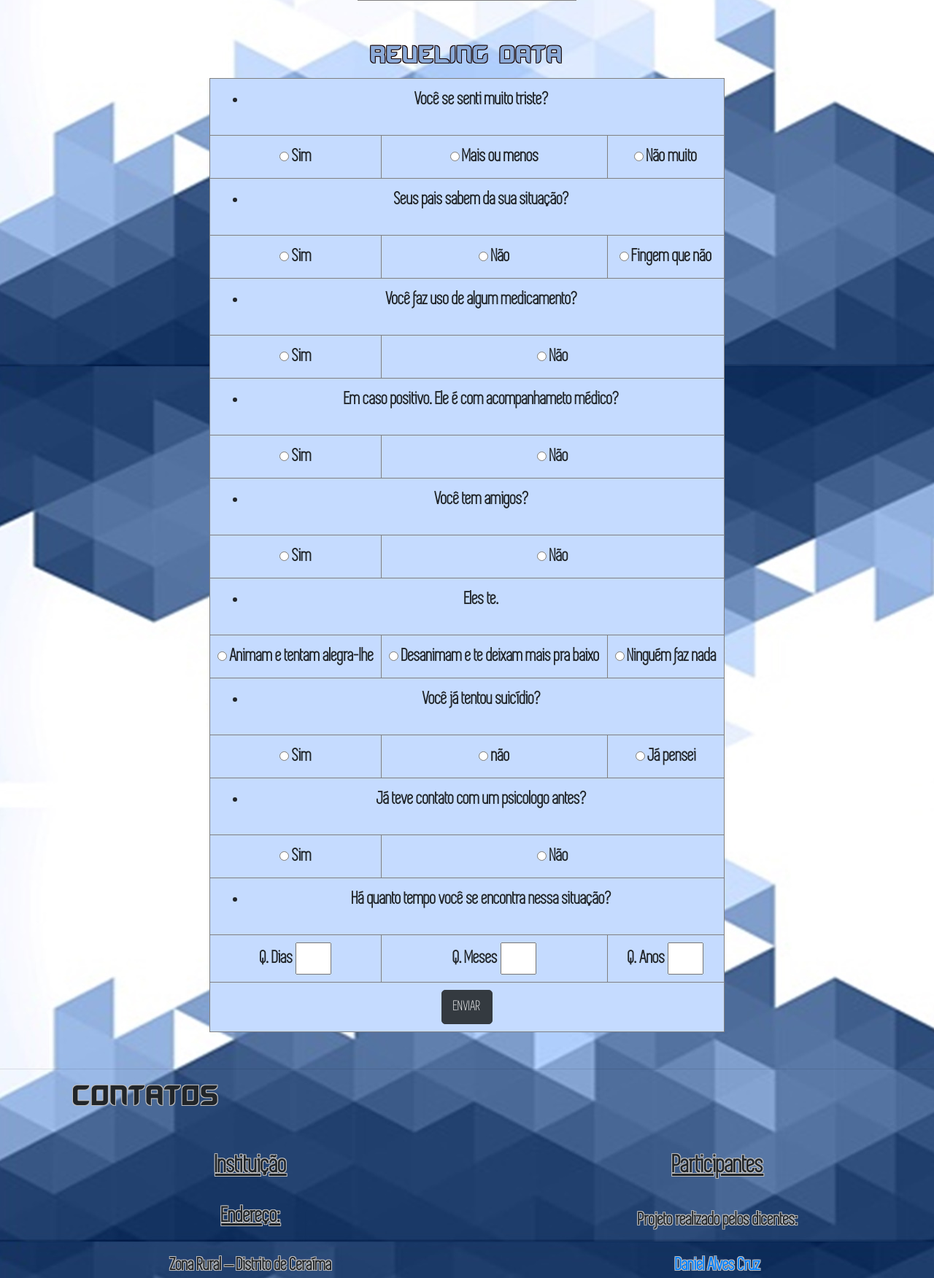
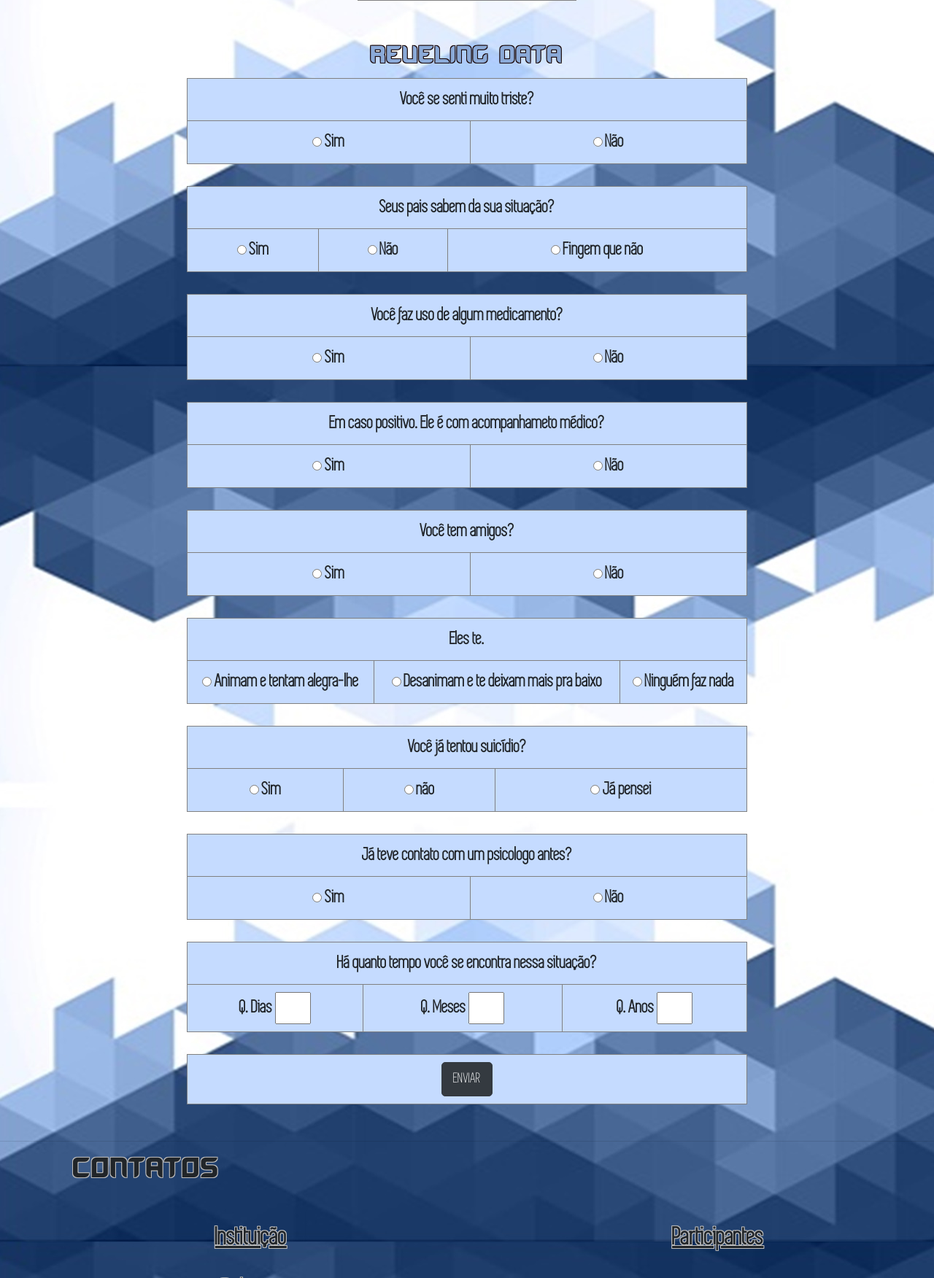
Before and after one commit to Daniel2AII/MeuSite, a Flask app: page /form_pacient in a window 1280 px wide. Shown: the part 698-2450 px from the top of the page at 73% size. Run offline with Flask 2, Linux system fonts and the light colour scheme; lists and menus that the app fills with data are empty; some libraries are stand-ins or nearby versions.

Commit message:
Página de formulário do paciente

```diff
--- a/templates/_links/_FormP.html
+++ b/templates/_links/_FormP.html
@@ -10,16 +10,16 @@ Friendy Talk
 	<ul class="nav nav-tabs" id="myTab" role="tablist">
 		 <li class="nav-item">
 			   <a class="nav-link" id="home-tab" data-toggle="tab" href="/" role="tab" aria-controls="home" aria-selected="true"><b>Home</b></a>
-		  </li>
+
 		  <li class="nav-item">
 			  <a class="nav-link" id="profile-tab" data-toggle="tab" href="/register" role="tab" aria-controls="profile" aria-selected="false"><b>Register</b></a>
-		  </li>
+
 		  <li class="nav-item">
 			   <a class="nav-link" id="contact-tab" data-toggle="tab" href="/about" role="tab" aria-controls="contact" aria-selected="false"><b>About</b></a>
-		  </li>
+
 		  <li class="nav-item">
 			   <a class="nav-link active" id="contact-tab" data-toggle="tab" href="#_FormP.html" role="tab" aria-controls="contact" aria-selected="false"><b>Form</b></a>
-		  </li>
+
 	</ul>
 </nav>
 
@@ -75,62 +75,73 @@ Friendy Talk
 
 	<h2 class="t1">Reveling Data</h2>
 
-	<table border="1" align="center" bgcolor="#c5dbff">
+	<table border="1" align="center" bgcolor="#c5dbff" style="width: 60%;">
 		<tr>
-			<th colspan="3"><ul><li>Você se senti muito triste?</li></ul></th>
+			<th colspan="3">Você se senti muito triste?</th>
 
 		</tr>
 		<tr>
-			<td><input type="radio" name="resp1"> Sim</td>
-			<td><input type="radio" name="resp1"> Mais ou menos</td>
-			<td><input type="radio" name="resp1"> Não muito</td>
+			<td ><input type="radio" name="resp1"> Sim</td>
+			<td ><input type="radio" name="resp1"> Não</td>
 		</tr>
+	</table> <br/>
+
+	<table border="1" align="center" bgcolor="#c5dbff" style="width: 60%;">
 
 		<tr>
-			<th colspan="3"><ul><li>Seus pais sabem da sua situação?</li></ul></th>
+			<th colspan="3">Seus pais sabem da sua situação?</th>
 		</tr>
 		<tr>
 			<td><input type="radio" name="resp2"> Sim</td>
 			<td><input type="radio" name="resp2"> Não</td>
 			<td><input type="radio" name="resp2"> Fingem que não</td>
 		</tr>
+	</table> <br/>
 
+	<table border="1" align="center" bgcolor="#c5dbff" style="width: 60%;">
 		<tr>
-			<th colspan="3"><ul><li>Você faz uso de algum medicamento?</li></ul></th>
-
+			<th colspan="3">Você faz uso de algum medicamento?</th>
 		</tr>
 		<tr>
 			<td ><input type="radio" name="resp3"> Sim</td>
 			<td colspan="2"><input type="radio" name="resp3"> Não</td>
 		</tr>
+	</table> <br/>
 
+	<table border="1" align="center" bgcolor="#c5dbff" style="width: 60%;">
 		<tr>
-			<th colspan="3"><ul><li>Em caso positivo. Ele é com acompanhameto médico?</li></ul></th>
+			<th colspan="3">Em caso positivo. Ele é com acompanhameto médico?</th>
 		</tr>
 		<tr>
 			<td><input type="radio" name="resp4"> Sim</td>
 			<td colspan="2"><input type="radio" name="resp4"> Não</td>
 		</tr>
+	</table> <br/>
 
+	<table border="1" align="center" bgcolor="#c5dbff" style="width: 60%;">
 		<tr>
-			<th colspan="3"><ul><li>Você tem amigos?</li></ul></th>
+			<th colspan="3">Você tem amigos?</th>
 		</tr>
 		<tr>
 			<td><input type="radio" name="resp5"> Sim</td>
 			<td colspan="2"><input type="radio" name="resp5"> Não</td>
 		</tr>
+	</table> <br/>
 
+	<table border="1" align="center" bgcolor="#c5dbff" style="width: 60%;">
 		<tr>
-			<th colspan="3"><ul><li>Eles te.</li></ul></th>
+			<th colspan="3">Eles te.</th>
 		</tr>
 		<tr>
 			<td><input type="radio" name="resp6"> Animam e tentam alegra-lhe</td>
 			<td><input type="radio" name="resp6"> Desanimam e te deixam mais pra baixo</td>
 			<td><input type="radio" name="resp6"> Ninguém faz nada</td>
 		</tr>
+	</table> <br/>
 
+	<table border="1" align="center" bgcolor="#c5dbff" style="width: 60%;">
 		<tr>
-			<th colspan="3"><ul><li>Você já tentou suicídio?</li></ul></th>
+			<th colspan="3">Você já tentou suicídio?</th>
 
 		</tr>
 		<tr>
@@ -138,25 +149,32 @@ Friendy Talk
 			<td><input type="radio" name="resp7"> não</td>
 			<td><input type="radio" name="resp7"> Já pensei</td>
 		</tr>
+	</table> <br/>
 
+	<table border="1" align="center" bgcolor="#c5dbff" style="width: 60%;">
 		<tr>
-			<th colspan="3"><ul><li>Já teve contato com um psicologo antes?</li></ul></th>
+			<th colspan="3">Já teve contato com um psicologo antes?</th>
 
 		</tr>
 		<tr>
 			<td><input type="radio" name="resp8"> Sim</td>
 			<td colspan="2"><input type="radio" name="resp8"> Não</td>
 		</tr>
+	</table> <br/>
+
+	<table border="1" align="center" bgcolor="#c5dbff" style="width: 60%;">
 
 		<tr>
-			<th colspan="3"><ul><li>Há quanto tempo você se encontra nessa situação?</li></ul></th>
-
+			<th colspan="3">Há quanto tempo você se encontra nessa situação?</th>
 		</tr>
 		<tr>
 			<td>Q. Dias <input type="number" name="resp9" min="1" max="99"></td>
 			<td>Q. Meses <input type="number" name="resp10" min="1" max="99"></td>
 			<td>Q. Anos <input type="number" name="resp11" min="1" max="99"></td>
 		</tr>
+	</table> <br/>
+
+	<table border="1" align="center" bgcolor="#c5dbff" style="width: 60%;">
 
 		<tr align="center">
 			<th colspan="3"><input type="submit" name="submit" id="submit" align="center" class="btn btn-dark" value="ENVIAR"></th>
```
